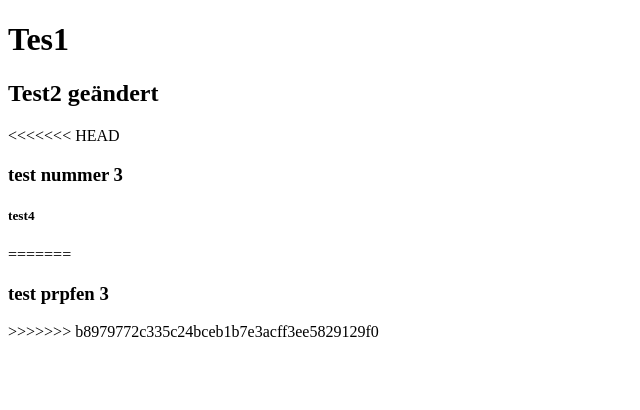
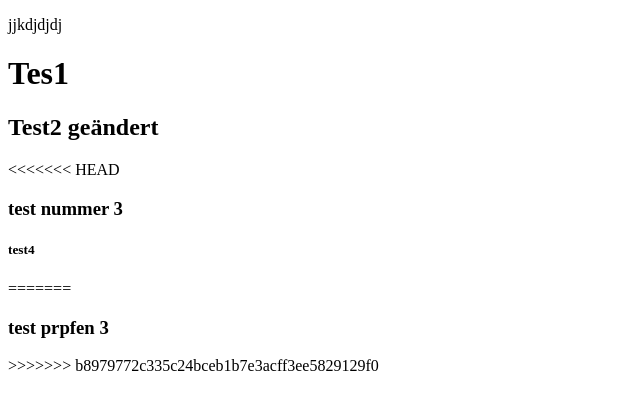
Before and after one commit to Bockinger/UebungsProjkekte, a plain HTML site: page index.html in a window 1280 px wide. Shown: the whole page, without its empty margins (0-640 px from the left). Drawn offline with Linux system fonts and the light colour scheme.

Commit message:
Update index.html

```diff
--- a/index.html
+++ b/index.html
@@ -8,6 +8,7 @@
 </head>
 
 <body>
+  <p>jjkdjdjdj</p>
   <h1>Tes1</h1>
   <h2>Test2 geändert</h2>
 <<<<<<< HEAD
```
